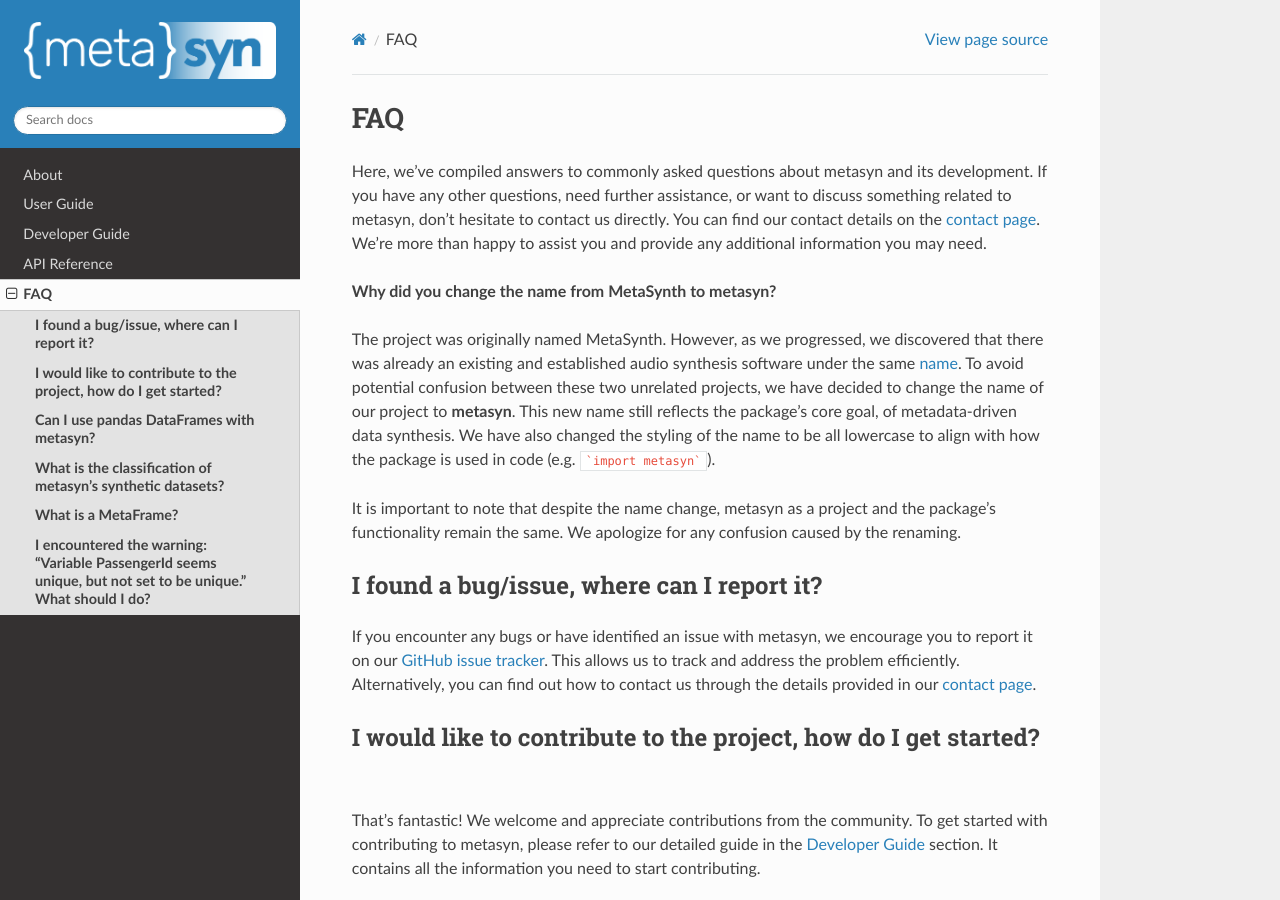
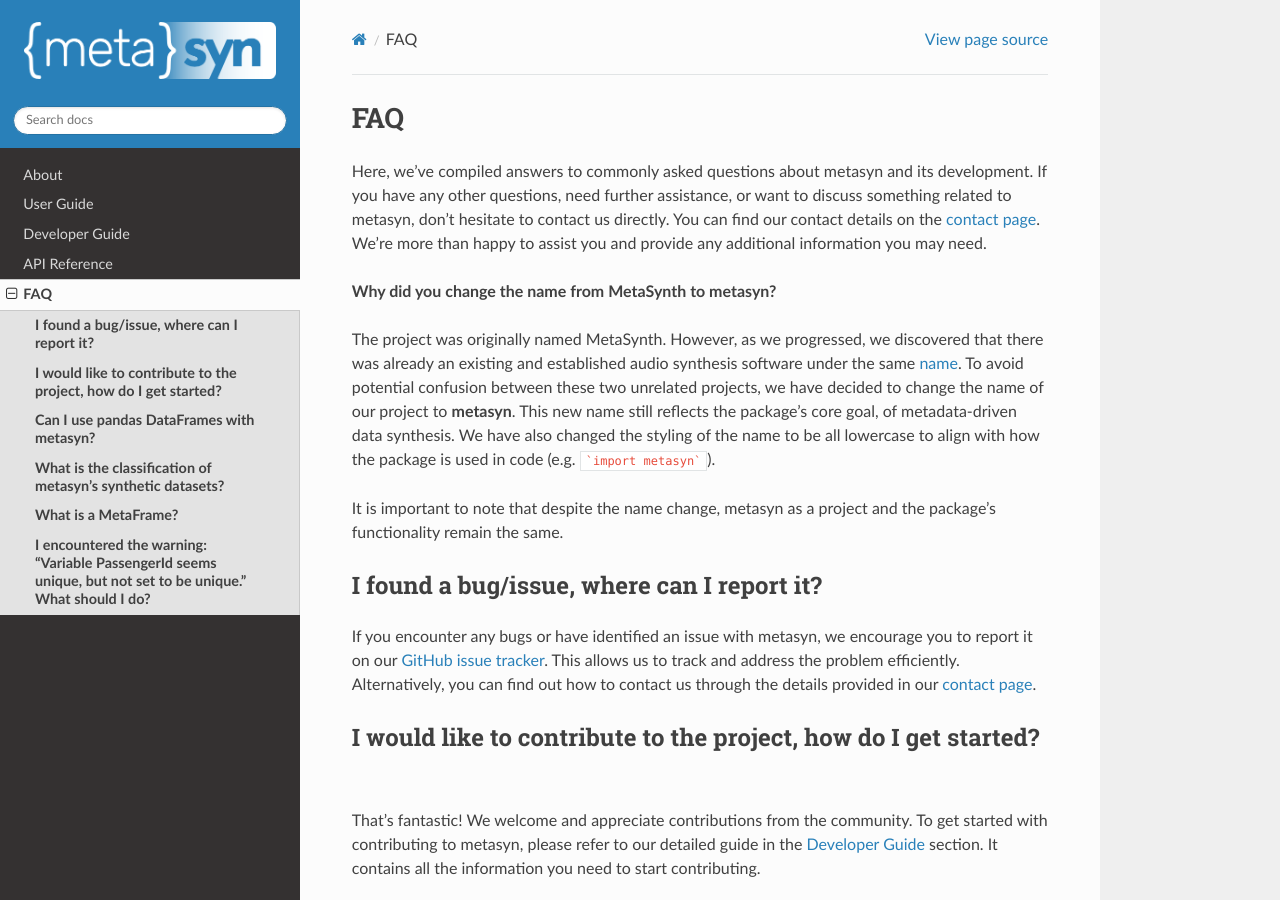
Before and after one commit to sodascience/metasyn, a Sphinx documentation site: the page built from docs/source/faq.rst, in a window 1280 px wide and 900 px high. Built offline with Sphinx 7.4.7 and the Read the Docs theme 2.0.0, drawn with Linux system fonts in a browser that asks for light colours.

Commit message:
Removed apology

````diff
--- a/docs/source/faq.rst
+++ b/docs/source/faq.rst
@@ -7,7 +7,7 @@
 
 The project was originally named MetaSynth. However, as we progressed, we discovered that there was already an existing and established audio synthesis software under the same `name <https://uisoftware.com/metasynth/>`_. To avoid potential confusion between these two unrelated projects, we have decided to change the name of our project to **metasyn**. This new name still reflects the package's core goal, of metadata-driven data synthesis. We have also changed the styling of the name to be all lowercase to align with how the package is used in code (e.g. ```import metasyn```).
 
-It is important to note that despite the name change, metasyn as a project and the package's functionality remain the same. We apologize for any confusion caused by the renaming.
+It is important to note that despite the name change, metasyn as a project and the package's functionality remain the same.
 
 
 **I found a bug/issue, where can I report it?**
````
